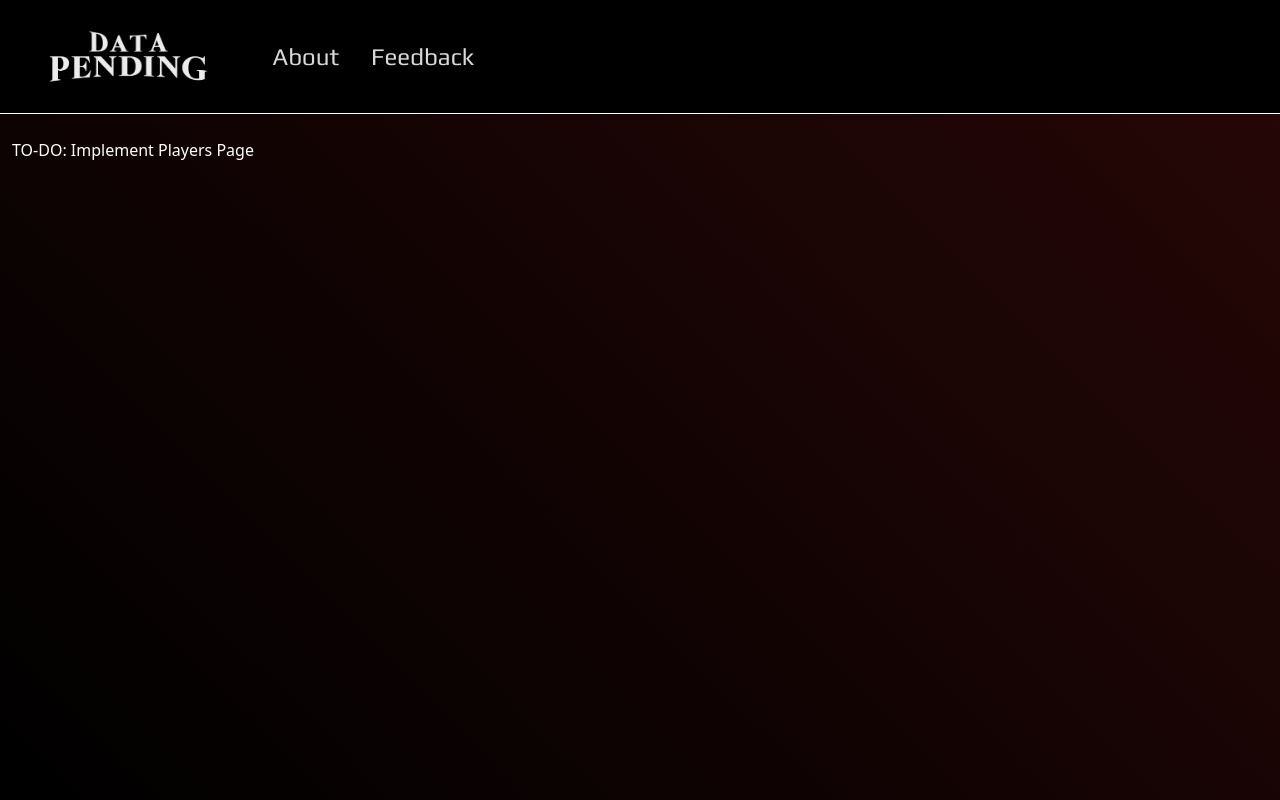
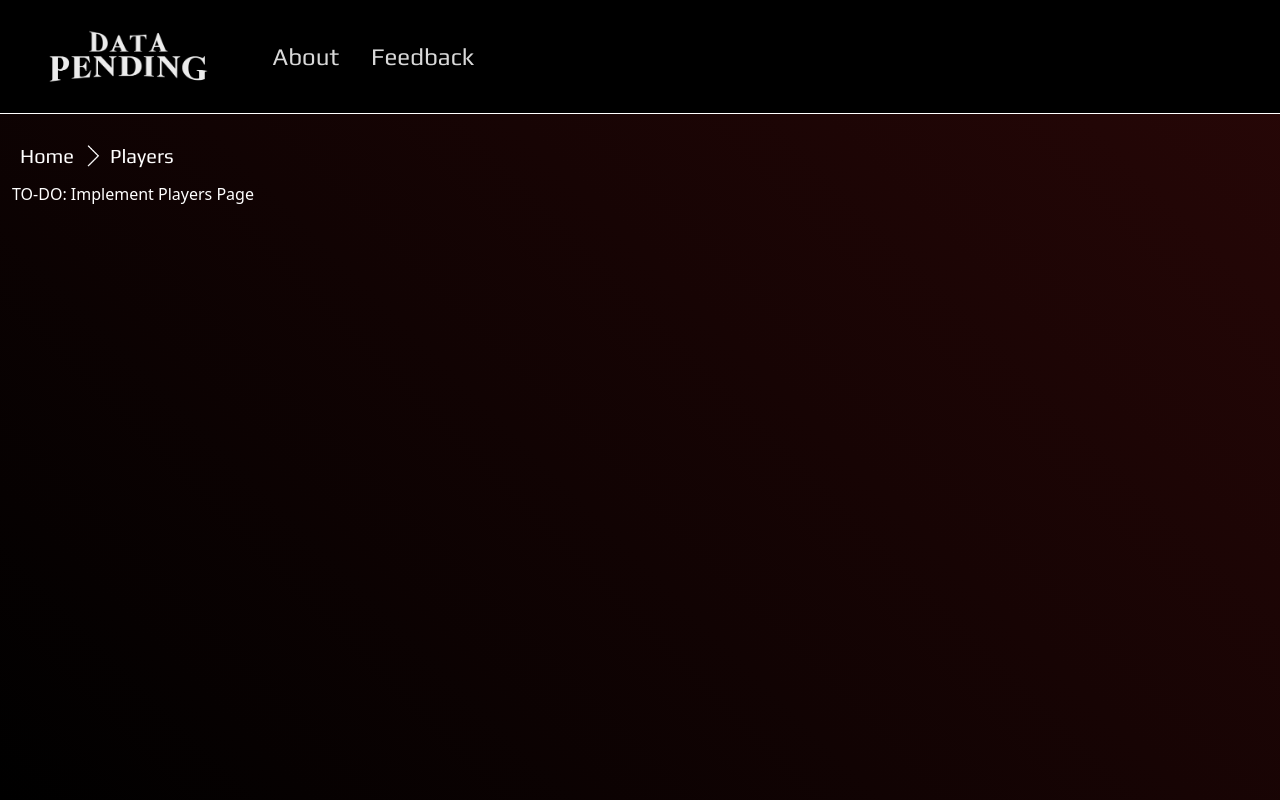
Before and after one commit to sean-michael-mlvt/data-pending, a React (Vite) app: page /players in a window 1280 px wide. Built offline with nearby package versions, Linux system fonts and the light colour scheme; a web font is replaced by a local one.

Commit message:
Implemented Breadcrumbs Component

```diff
--- /dev/null
+++ b/src/components/Breadcrumbs/Breadcrumbs.jsx
@@ -0,0 +1,33 @@
+import React from 'react';
+import {Link} from "react-router-dom";
+import styles from './Breadcrumbs.module.css'
+
+function Breadcrumbs({crumbs}) {
+
+    let paths = crumbs.map((page, index) => {
+        return(
+            <React.Fragment key={index}>
+                <img src="/right.svg" alt={page.name} className={styles.arrow}/>
+                <Link to={page.path} className='text-white body-fonts text-decoration-none fs-5'>
+                    {page.name}
+                </Link>
+            </React.Fragment>
+
+        );
+
+    })
+
+
+    return (
+    <span className='d-flex align-items-center p-2'>
+        <Link to="/" className='text-white body-fonts text-decoration-none fs-5'>
+            Home
+        </Link>
+
+        {paths}
+
+    </span>
+    );
+}
+
+export default Breadcrumbs
--- /dev/null
+++ b/src/components/Breadcrumbs/Breadcrumbs.module.css
@@ -0,0 +1,3 @@
+.arrow {
+    height: 36px;
+}
--- a/src/components/PendingNav/PendingNav.jsx
+++ b/src/components/PendingNav/PendingNav.jsx
@@ -6,7 +6,7 @@ import {Link} from "react-router-dom"
 
 function PendingNav () {
     return (
-        <Navbar className="bg-body-dark mb-lg-4" sticky="top" expand="md">
+        <Navbar className="bg-body-dark mb-2 mb-md-3" sticky="top" expand="md">
 
         <Navbar.Brand className={styles.logo}>
         <Link to="/">
--- a/src/pages/Players.jsx
+++ b/src/pages/Players.jsx
@@ -1,5 +1,6 @@
 import PendingNav from "../components/PendingNav/PendingNav";
 import { Container } from "react-bootstrap";
+import Breadcrumbs from "../components/Breadcrumbs/Breadcrumbs";
 
 function Players() {
 
@@ -10,7 +11,12 @@ function Players() {
 
             {/* Main Body */}
             <Container fluid="xxl">
+                <Breadcrumbs crumbs={[
+                    { name: "Players", path: "/players"}
+                ]}></Breadcrumbs>
+
                 TO-DO: Implement Players Page
+
             </Container>
         </>
 
```
Also changed, not shown: public/right.svg (added).
